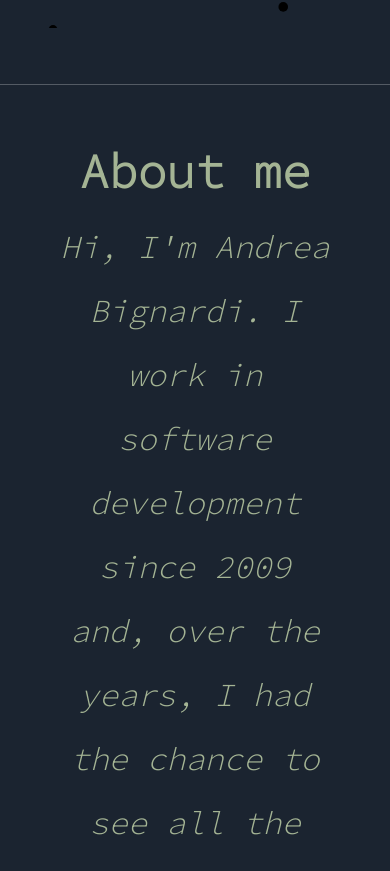
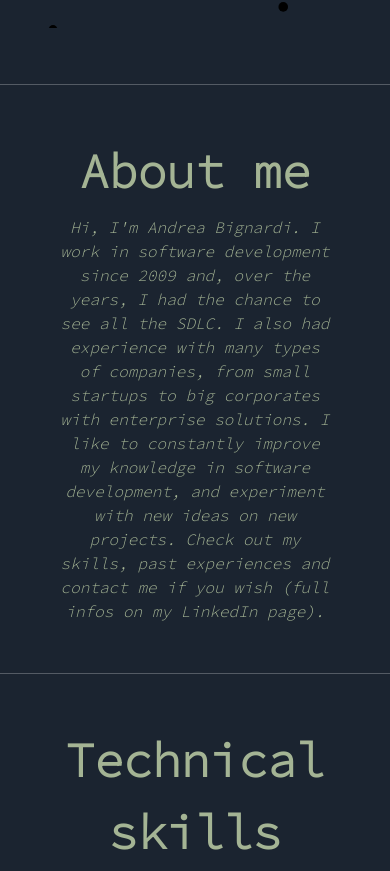
Before and after one commit to andreBigna/PortfolioWebsite, a plain HTML site: page index.html in a window 390 px wide. Shown: the part 816-1687 px from the top of the page. Drawn offline with nearby package versions, Linux system fonts and the light colour scheme.

Commit message:
fine (per ora)

```diff
--- a/components/skill-bar-template.html
+++ b/components/skill-bar-template.html
@@ -1,8 +1,8 @@
 <template>
   <style>
     svg {
-      width: 50%;
-      height: 50%;
+      width: 171px;
+      height: 171px;
       margin: 2em;
     }
 
@@ -92,8 +92,8 @@
     }
   </style>
   <svg>
-    <circle class="bg" cx="50%" cy="50%" r="45%" />
-    <circle id="skill-bar" class="meter-90" cx="50%" cy="50%" r="45%" />
+    <circle class="bg" cx="85" cy="85" r="78" />
+    <circle id="skill-bar" class="meter-90" cx="85" cy="85" r="78" />
     <text
       id="skill-text"
       x="50%"
--- a/css/styles.css
+++ b/css/styles.css
@@ -151,6 +151,15 @@ a:active {
     height: 40%;
     width: fit-content;
   }
+
+  .other-sections {
+    text-align: center;
+    line-height: 1.5;
+  }
+
+  .about {
+    font-size: medium;
+  }
 }
 
 .se-pre-con {
--- a/index.html
+++ b/index.html
@@ -88,18 +88,16 @@
     <hr id="about-hr" />
 
     <section id="about" class="about other-sections">
-      <h2 class="content">About me</h2>
-      <div class="content">
-        <em
-          >Hi, I'm Andrea Bignardi. I work in software development since 2009
-          and, over the years, I had the chance to see all the SDLC. I also had
-          experience with many types of companies, from small startups to big
-          corporates with enterprise solutions. I like to constantly improve my
-          knowledge in software development, and experiment with new ideas on
-          new projects. Check out my skills, past experiences and contact me if
-          you wish (full infos on my LinkedIn page).
-        </em>
-      </div>
+      <h2>About me</h2>
+      <em
+        >Hi, I'm Andrea Bignardi. I work in software development since 2009 and,
+        over the years, I had the chance to see all the SDLC. I also had
+        experience with many types of companies, from small startups to big
+        corporates with enterprise solutions. I like to constantly improve my
+        knowledge in software development, and experiment with new ideas on new
+        projects. Check out my skills, past experiences and contact me if you
+        wish (full infos on my LinkedIn page).
+      </em>
     </section>
 
     <hr id="skills-hr" />
```
